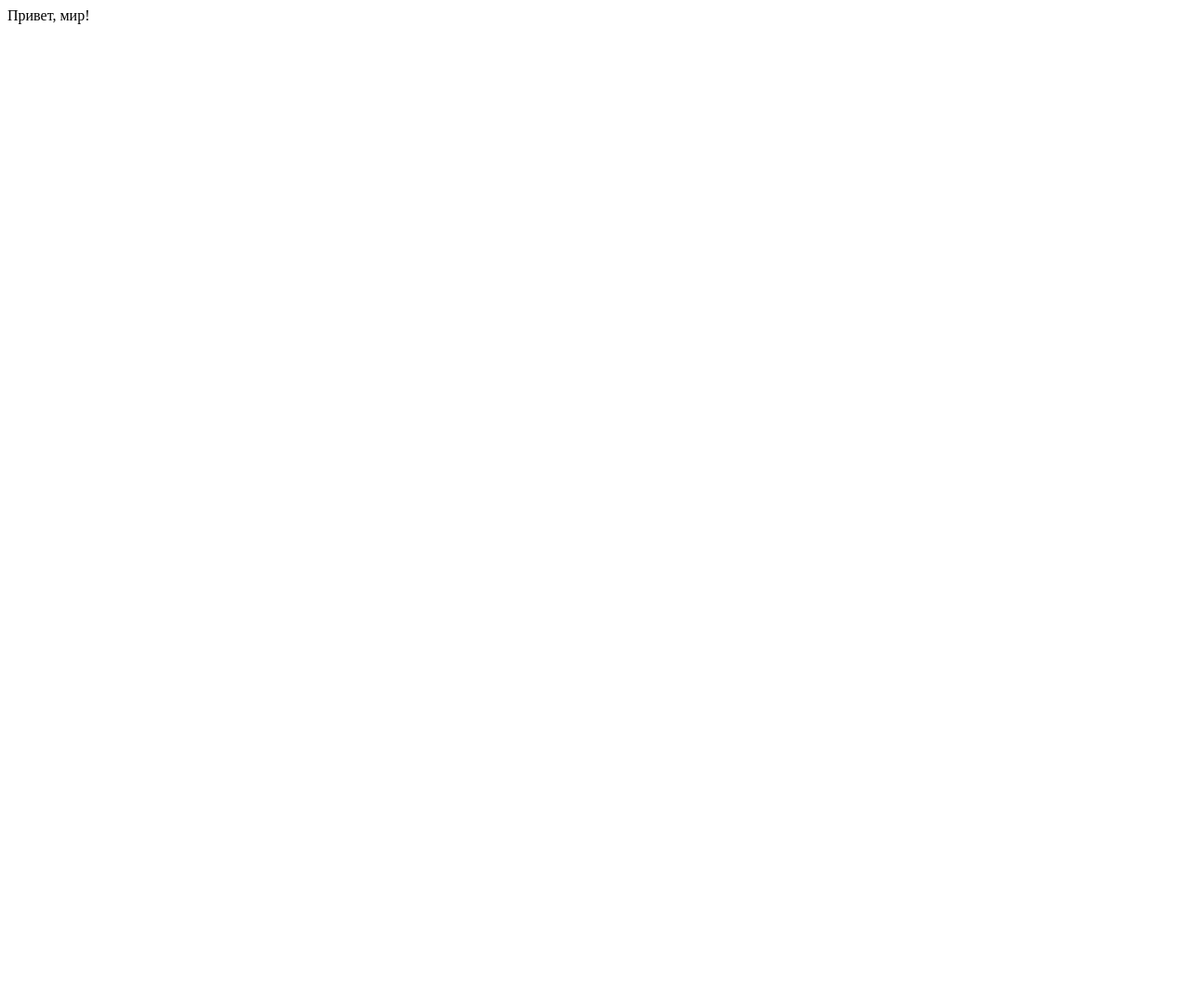
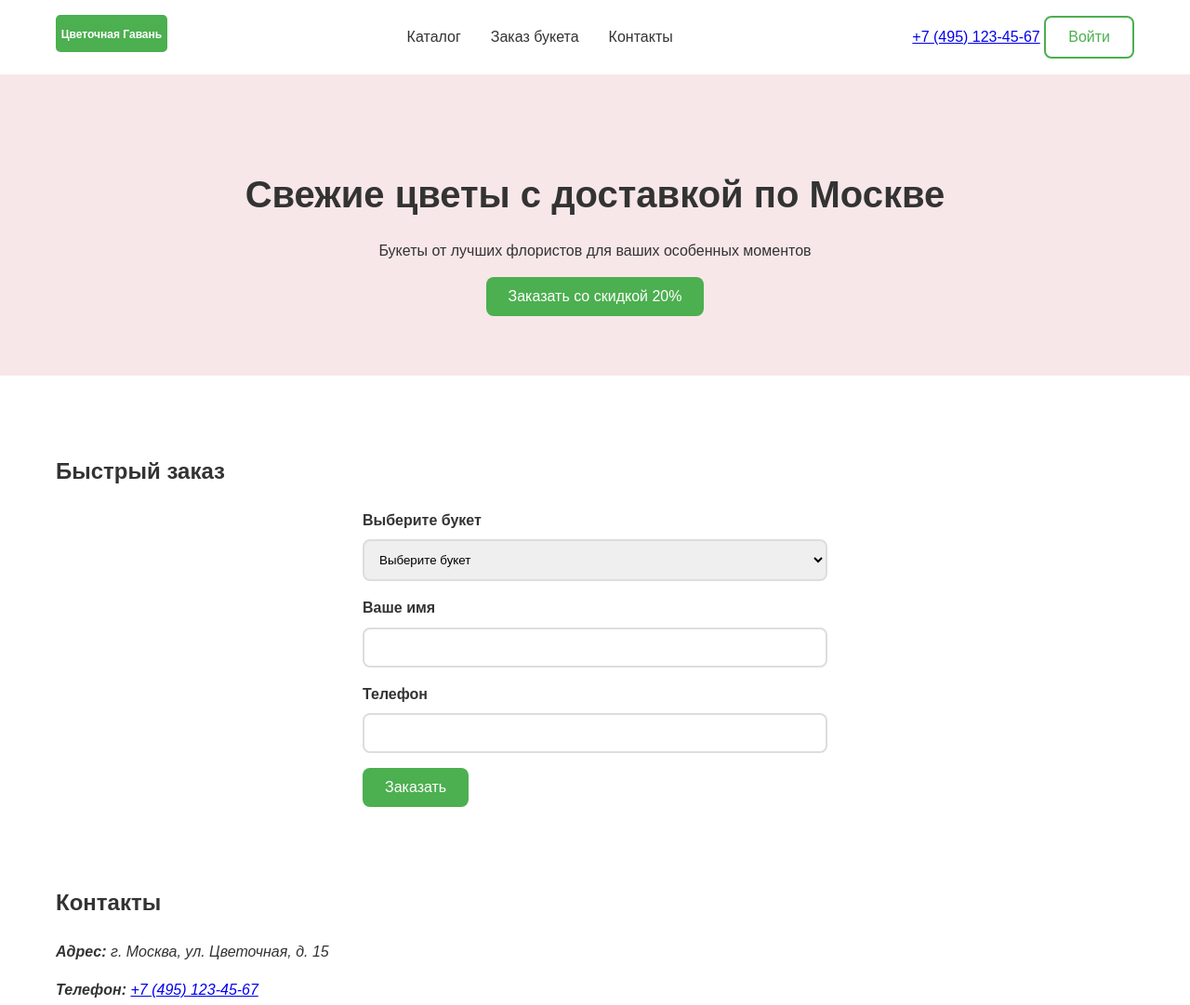
Before and after one commit to Daniel854-oss-bot/project, a plain HTML site: page index.html in a window 1280 px wide. Shown: the top 1081 px of the page at 93% size. Before the commit the page ends 800 px from the top, so only its background shows below. Drawn offline with Linux system fonts and the light colour scheme.

Commit message:
Add files via upload

```diff
--- /dev/null
+++ b/css/style.css
@@ -0,0 +1,121 @@
+/* Базовые стили для Цветочной Гавани */
+
+/* Переменные CSS */
+:root {
+    --color-primary: #4CAF50;      /* Зеленый для кнопок */
+    --color-accent: #F8E7E9;       /* Мягкий розовый */
+    --color-text: #333333;         /* Основной текст */
+    --color-white: #FFFFFF;
+    --font-primary: 'Arial', sans-serif;
+}
+
+/* Сброс стилей */
+* {
+    box-sizing: border-box;
+}
+
+body {
+    margin: 0;
+    font-family: var(--font-primary);
+    line-height: 1.6;
+    color: var(--color-text);
+}
+
+/* Контейнер */
+.container {
+    max-width: 1200px;
+    margin: 0 auto;
+    padding: 0 20px;
+}
+
+/* Кнопки */
+.btn {
+    padding: 12px 24px;
+    border: none;
+    border-radius: 8px;
+    font-size: 16px;
+    cursor: pointer;
+    text-decoration: none;
+    display: inline-block;
+}
+
+.btn--primary {
+    background-color: var(--color-primary);
+    color: var(--color-white);
+}
+
+.btn--secondary {
+    background-color: transparent;
+    color: var(--color-primary);
+    border: 2px solid var(--color-primary);
+}
+
+/* Шапка */
+.header {
+    background-color: var(--color-white);
+    box-shadow: 0 2px 10px rgba(0, 0, 0, 0.1);
+    padding: 1rem 0;
+}
+
+.header__content {
+    display: flex;
+    justify-content: space-between;
+    align-items: center;
+}
+
+.nav-list {
+    display: flex;
+    list-style: none;
+    margin: 0;
+    padding: 0;
+    gap: 2rem;
+}
+
+.nav-list__link {
+    text-decoration: none;
+    color: var(--color-text);
+}
+
+/* Основной контент */
+.hero {
+    background-color: var(--color-accent);
+    padding: 4rem 0;
+    text-align: center;
+}
+
+.hero h1 {
+    font-size: 2.5rem;
+    margin-bottom: 1rem;
+}
+
+/* Формы */
+.quick-order {
+    padding: 4rem 0;
+}
+
+.quick-order form {
+    max-width: 500px;
+    margin: 0 auto;
+}
+
+.quick-order label {
+    display: block;
+    margin-bottom: 0.5rem;
+    font-weight: bold;
+}
+
+.quick-order input,
+.quick-order select {
+    width: 100%;
+    padding: 0.75rem;
+    margin-bottom: 1rem;
+    border: 2px solid #ddd;
+    border-radius: 8px;
+}
+
+/* Подвал */
+.footer {
+    background-color: #f5f5f5;
+    padding: 2rem 0;
+    text-align: center;
+}
--- a/index.html
+++ b/index.html
@@ -1 +1,101 @@
-Привет, мир!
+<!DOCTYPE html>
+<html lang="ru">
+<head>
+    <meta charset="UTF-8">
+    <meta name="viewport" content="width=device-width, initial-scale=1.0">
+    <meta name="description" content="Цветочная Гавань - доставка свежих цветов и букетов в Москве">
+    <title>Цветочная Гавань - Доставка цветов</title>
+    <link rel="stylesheet" href="css/style.css">
+</head>
+<body>
+    <!-- Шапка сайта -->
+    <header class="header">
+        <div class="container">
+            <div class="header__content">
+                <!-- Логотип -->
+                <div class="header__logo">
+                    <a href="index.html" class="logo">
+                        <img src="images/logo.svg" alt="Цветочная Гавань" width="120" height="40">
+                    </a>
+                </div>
+
+                <!-- Главная навигация -->
+                <nav class="header__nav">
+                    <ul class="nav-list">
+                        <li class="nav-list__item">
+                            <a href="#catalog" class="nav-list__link">Каталог</a>
+                        </li>
+                        <li class="nav-list__item">
+                            <a href="#order" class="nav-list__link">Заказ букета</a>
+                        </li>
+                        <li class="nav-list__item">
+                            <a href="#contacts" class="nav-list__link">Контакты</a>
+                        </li>
+                    </ul>
+                </nav>
+
+                <!-- Контактная информация -->
+                <div class="header__actions">
+                    <a href="tel:+74951234567" class="header__phone">+7 (495) 123-45-67</a>
+                    <button type="button" class="btn btn--secondary">Войти</button>
+                </div>
+            </div>
+        </div>
+    </header>
+
+    <!-- Основное содержимое -->
+    <main class="main">
+        <!-- Главный баннер -->
+        <section class="hero">
+            <div class="container">
+                <h1>Свежие цветы с доставкой по Москве</h1>
+                <p>Букеты от лучших флористов для ваших особенных моментов</p>
+                <button type="button" class="btn btn--primary">Заказать со скидкой 20%</button>
+            </div>
+        </section>
+
+        <!-- Быстрый заказ -->
+        <section id="order" class="quick-order">
+            <div class="container">
+                <h2>Быстрый заказ</h2>
+                <form action="/" method="post">
+                    <label for="bouquet-select">Выберите букет</label>
+                    <select id="bouquet-select" name="bouquet" required>
+                        <option value="">Выберите букет</option>
+                        <option value="roses">Розы - 2500 ₽</option>
+                        <option value="tulips">Тюльпаны - 1800 ₽</option>
+                    </select>
+
+                    <label for="customer-name">Ваше имя</label>
+                    <input type="text" id="customer-name" name="name" required>
+
+                    <label for="customer-phone">Телефон</label>
+                    <input type="tel" id="customer-phone" name="phone" required>
+
+                    <button type="submit" class="btn btn--primary">Заказать</button>
+                </form>
+            </div>
+        </section>
+
+        <!-- Контакты -->
+        <section id="contacts" class="contacts">
+            <div class="container">
+                <h2>Контакты</h2>
+                <address>
+                    <p><strong>Адрес:</strong> г. Москва, ул. Цветочная, д. 15</p>
+                    <p><strong>Телефон:</strong> <a href="tel:+74951234567">+7 (495) 123-45-67</a></p>
+                    <p><strong>Email:</strong> <a href="mailto:info@flower-harbor.ru">info@flower-harbor.ru</a></p>
+                    <p><strong>Режим работы:</strong> Ежедневно с 9:00 до 21:00</p>
+                </address>
+            </div>
+        </section>
+    </main>
+
+    <!-- Подвал -->
+    <footer class="footer">
+        <div class="container">
+            <p>© 2024 Цветочная Гавань. Все права защищены.</p>
+        </div>
+    </footer>
+</body>
+</html>
```
Also changed, not shown: images/icons/search.svg (added), images/logo.svg (added), js/script.js (added), 3 other files.
